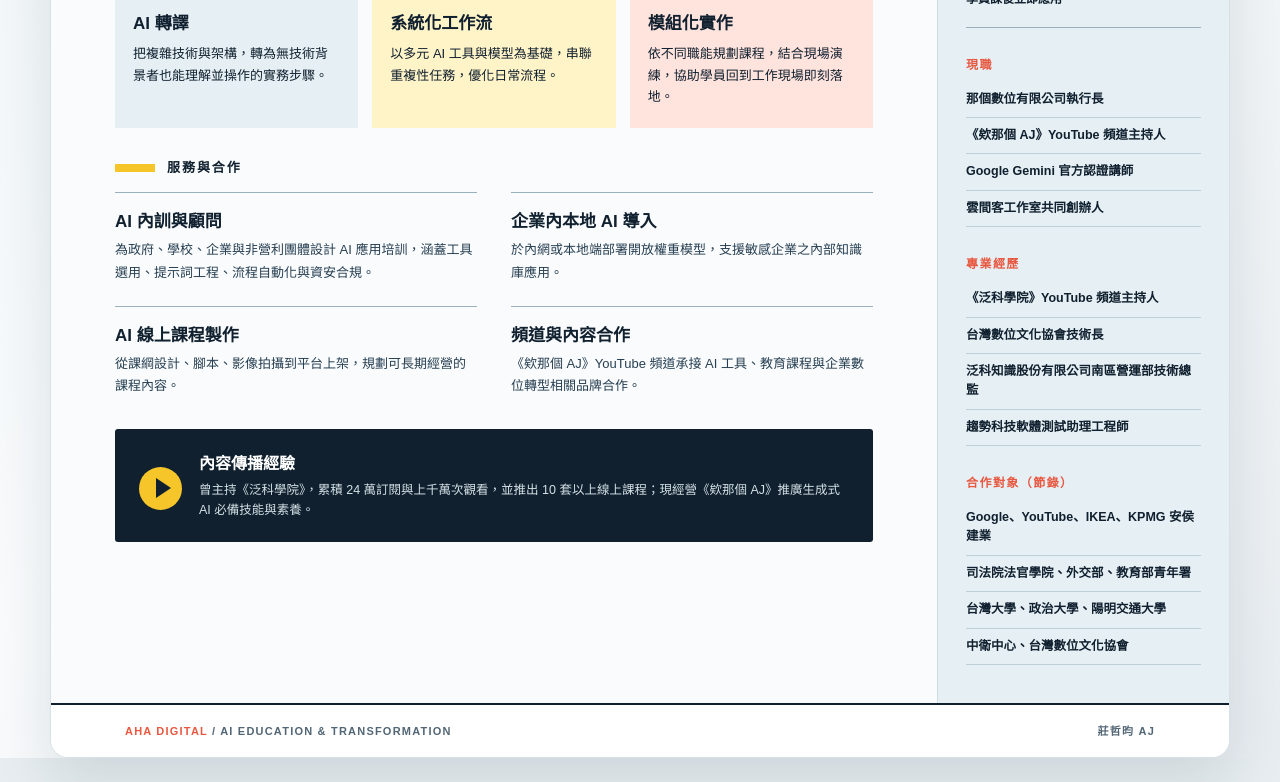
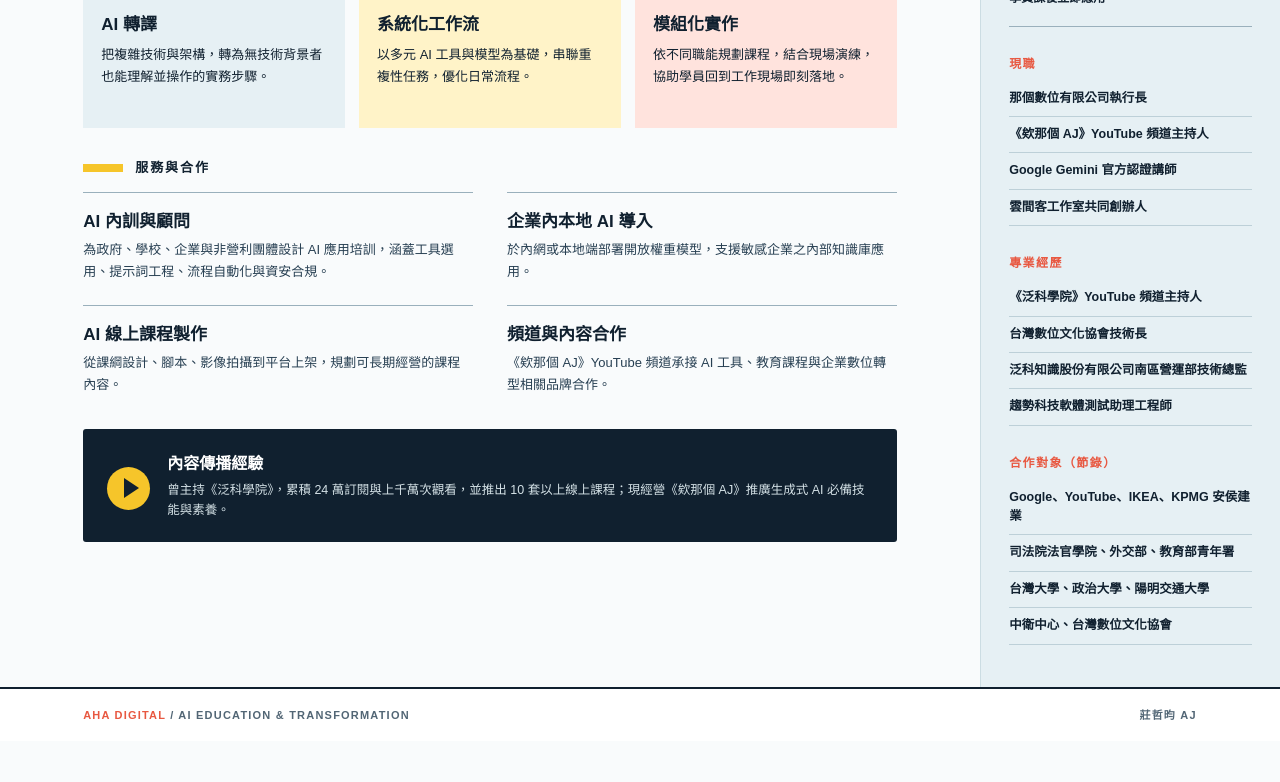
Before and after one commit to AndyJuang/resume-demo, a plain HTML site: page lecturer-profile-concept-02-responsive.html in a window 1280 px wide. Shown: the part 632-1414 px from the top of the page. After the commit the page ends 1373 px from the top, so only its background shows below. Drawn offline with Linux system fonts and the light colour scheme.

Commit message:
Use full-width responsive resume layout

```diff
--- a/lecturer-profile-concept-02-responsive.html
+++ b/lecturer-profile-concept-02-responsive.html
@@ -6,35 +6,35 @@
 <meta name="theme-color" content="#10202f">
 <title>莊哲昀 AJ｜生成式 AI 講師簡歷</title>
 <style>
-  :root { --ink:#10202f; --muted:#526675; --paper:#f9fbfc; --panel:#e6f0f4; --line:#9ab0bc; --yellow:#f6c52a; --coral:#e85841; --max:1180px; }
+  :root { --ink:#10202f; --muted:#526675; --paper:#f9fbfc; --panel:#e6f0f4; --line:#9ab0bc; --yellow:#f6c52a; --coral:#e85841; }
   * { box-sizing:border-box; }
-  html { background:#e7edf0; scroll-behavior:smooth; }
-  body { margin:0; color:var(--ink); background:linear-gradient(135deg,#edf4f6,#f9fbfc 48%,#e8edf1); font-family:"Noto Sans TC","PingFang TC","Microsoft JhengHei",sans-serif; -webkit-font-smoothing:antialiased; }
-  .shell { width:min(100% - 48px,var(--max)); margin:24px auto; overflow:hidden; background:var(--paper); border:1px solid #d7e2e7; border-radius:18px; box-shadow:0 22px 60px #13283d1f; }
-  .hero { position:relative; min-height:310px; padding:52px clamp(34px,6vw,74px); overflow:hidden; background:var(--paper); border-bottom:2px solid var(--ink); }
+  html { background:var(--paper); scroll-behavior:smooth; }
+  body { margin:0; color:var(--ink); background:var(--paper); font-family:"Noto Sans TC","PingFang TC","Microsoft JhengHei",sans-serif; -webkit-font-smoothing:antialiased; }
+  .shell { width:100%; min-height:100vh; overflow:hidden; background:var(--paper); }
+  .hero { position:relative; min-height:330px; padding:58px clamp(40px,6.5vw,128px); overflow:hidden; background:var(--paper); border-bottom:2px solid var(--ink); }
   .grid { position:absolute; inset:0; opacity:.07; background-image:linear-gradient(var(--ink) 1px,transparent 1px),linear-gradient(90deg,var(--ink) 1px,transparent 1px); background-size:34px 34px; }
-  .art { position:absolute; z-index:0; width:420px; right:-94px; top:-106px; transform:rotate(-8deg); }
+  .art { position:absolute; z-index:0; width:clamp(420px,29vw,600px); right:clamp(-130px,-5vw,-72px); top:-106px; transform:rotate(-8deg); }
   .hero-copy { position:relative; z-index:1; max-width:650px; }
   .label { margin:0 0 15px; color:var(--coral); font:800 12px/1 Arial,sans-serif; letter-spacing:.18em; }
   h1 { margin:0; font-size:clamp(42px,5vw,70px); line-height:1; letter-spacing:.08em; font-weight:900; }
   .role { margin:16px 0 0; color:#344a60; font-size:clamp(17px,2vw,23px); line-height:1.45; font-weight:700; letter-spacing:.04em; }
-  .contact { position:absolute; z-index:2; right:clamp(34px,6vw,74px); bottom:39px; width:236px; padding:14px 17px; color:#fff; background:var(--ink); border-left:6px solid var(--yellow); font-size:13px; line-height:1.62; box-shadow:8px 8px 0 #e8584130; }
+  .contact { position:absolute; z-index:2; right:clamp(40px,6.5vw,128px); bottom:39px; width:236px; padding:14px 17px; color:#fff; background:var(--ink); border-left:6px solid var(--yellow); font-size:13px; line-height:1.62; box-shadow:8px 8px 0 #e8584130; }
   .contact b { color:var(--yellow); font:800 11px/1 Arial,sans-serif; letter-spacing:.12em; }
-  .layout { display:grid; grid-template-columns:minmax(0,1fr) 292px; align-items:stretch; }
-  .main { padding:42px clamp(34px,5vw,64px) 56px; min-width:0; }
-  .aside { padding:38px 28px; background:var(--panel); border-left:1px solid #ccdde3; }
+  .layout { display:grid; grid-template-columns:minmax(0,1fr) clamp(300px,20vw,410px); align-items:stretch; }
+  .main { padding:48px clamp(40px,6.5vw,128px) 64px; min-width:0; }
+  .aside { padding:42px clamp(28px,2.2vw,44px); background:var(--panel); border-left:1px solid #ccdde3; }
   .intro { max-width:760px; margin:0; padding:0 0 30px; border-bottom:1px solid var(--line); font-size:18px; line-height:1.8; font-weight:650; }
   .intro strong { color:var(--coral); }
   .section-title { display:flex; align-items:center; gap:12px; margin:33px 0 18px; color:var(--ink); font:800 13px/1 Arial,sans-serif; letter-spacing:.15em; }
   .section-title:before { content:""; width:40px; height:8px; background:var(--yellow); }
-  .pillars { display:grid; grid-template-columns:repeat(3,minmax(0,1fr)); gap:14px; }
+  .pillars { display:grid; grid-template-columns:repeat(3,minmax(0,1fr)); gap:14px; max-width:1320px; }
   .pillar { min-height:190px; padding:21px 18px; border-top:5px solid var(--ink); background:#e6f0f4; }
   .pillar:nth-child(2) { background:#fff3c8; border-color:var(--yellow); }
   .pillar:nth-child(3) { background:#ffe3dd; border-color:var(--coral); }
   .pillar .num { display:block; color:var(--coral); font:900 29px/1 Arial,sans-serif; }
   .pillar h3 { margin:17px 0 9px; font-size:17px; }
   .pillar p { margin:0; font-size:13px; line-height:1.65; }
-  .services { display:grid; grid-template-columns:repeat(2,minmax(0,1fr)); gap:22px 34px; }
+  .services { display:grid; grid-template-columns:repeat(2,minmax(0,1fr)); gap:22px 34px; max-width:1320px; }
   .service { padding-top:14px; border-top:1px solid var(--line); }
   .service b { display:block; margin-bottom:7px; font-size:17px; }
   .service span { font-size:13px; line-height:1.7; color:#273f52; }
@@ -49,10 +49,10 @@
   .aside-title { margin:31px 0 11px; color:var(--coral); font:800 12px/1 Arial,sans-serif; letter-spacing:.12em; }
   .mini-list { margin:0; padding:0; list-style:none; font-size:12.5px; line-height:1.55; font-weight:600; }
   .mini-list li { padding:8px 0; border-bottom:1px solid #bdd0d8; }
-  footer { display:flex; justify-content:space-between; gap:20px; padding:19px clamp(34px,6vw,74px); color:var(--muted); background:#fff; border-top:2px solid var(--ink); font:700 11px/1.3 Arial,sans-serif; letter-spacing:.11em; }
+  footer { display:flex; justify-content:space-between; gap:20px; padding:19px clamp(40px,6.5vw,128px); color:var(--muted); background:#fff; border-top:2px solid var(--ink); font:700 11px/1.3 Arial,sans-serif; letter-spacing:.11em; }
   footer b { color:var(--coral); }
   @media (max-width: 920px) {
-    .shell { width:min(100% - 32px,760px); margin:16px auto; }
+    .shell { width:100%; margin:0; }
     .hero { min-height:350px; padding:44px 36px; }
     .art { width:330px; right:-112px; top:-50px; opacity:.92; }
     .contact { right:36px; bottom:31px; }
@@ -64,7 +64,6 @@
     .aside .mini-list + .aside-title { grid-column:1/-1; }
   }
   @media (max-width: 620px) {
-    .shell { width:100%; margin:0; border:0; border-radius:0; box-shadow:none; }
     .hero { min-height:370px; padding:35px 24px; }
     .art { width:280px; right:-116px; top:-44px; }
     h1 { font-size:43px; }
```
